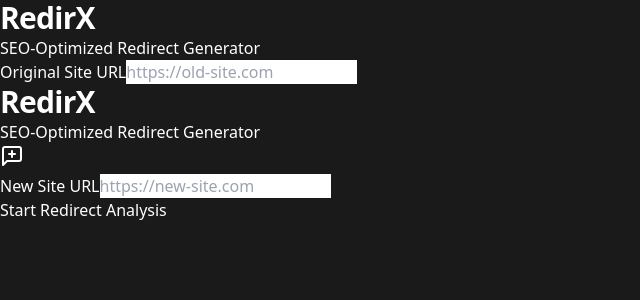
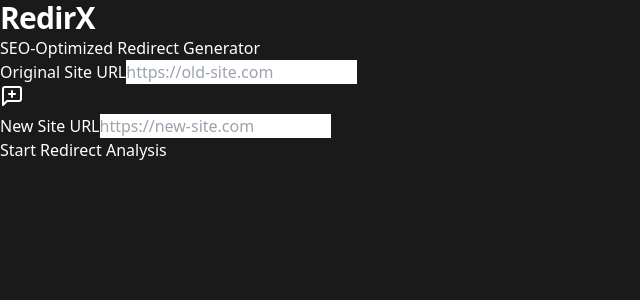
Before and after one commit to itsdylon/redirx, a Next.js app in the folder frontend/: page / in a window 1280 px wide. Shown: the top 300 px of the page, without its empty margins (0-640 px from the left). Built offline with nearby package versions, Linux system fonts and the light colour scheme.

Commit message:
Fixed Formatting

```diff
--- a/frontend/src/components/URLComparisonTool.tsx
+++ b/frontend/src/components/URLComparisonTool.tsx
@@ -140,11 +140,7 @@ const URLComparisonTool = () => {
             placeholder="https://old-site.com"
           />
         </div>
-        <div className="flex items-center justify-between">
-  <h1 className="text-2xl font-bold">RedirX</h1>
-  <span className="text-sm text-gray-500">SEO-Optimized Redirect Generator</span>
-</div>
-<SuggestionBox />
+        <SuggestionBox />
         <div className="space-y-2">
           <label htmlFor="newSite" className="block font-medium text-white">
             New Site URL
```
